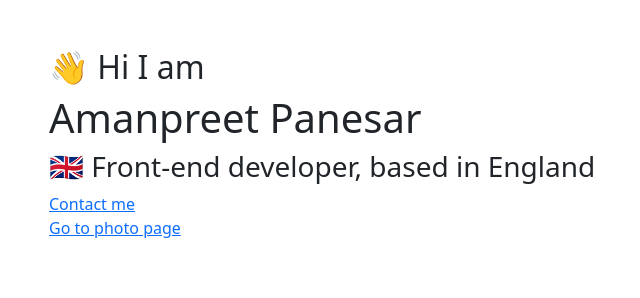
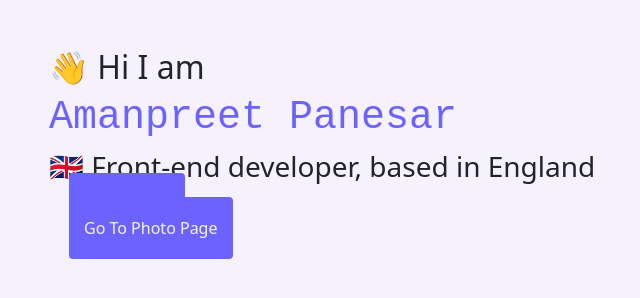
Before and after one commit to akpanesar/Croissant, a plain HTML site: page index.html in a window 1280 px wide. Shown: the whole page, without its empty margins (33-673 px from the left). Drawn offline with nearby package versions, Linux system fonts and the light colour scheme.

Commit message:
update styles.css

```diff
--- a/src/styles.css
+++ b/src/styles.css
@@ -4,6 +4,23 @@
   --box-shadow: 0 5px 10px rgba(0, 0, 0, 0.3);
 }
 
+body {
+  background-color: var(--secondary-color);
+}
+h1 {
+  font-family: monospace;
+  color: var(--primary-color);
+}
+
+a {
+  margin: 20px;
+  border-radius: 4px;
+  padding: 20px 15px;
+  text-decoration: none;
+  text-transform: capitalize;
+  color: whitesmoke;
+  background: #6c63ff;
+}
 .photopage {
   display: block;
   margin: 0px auto;
```
